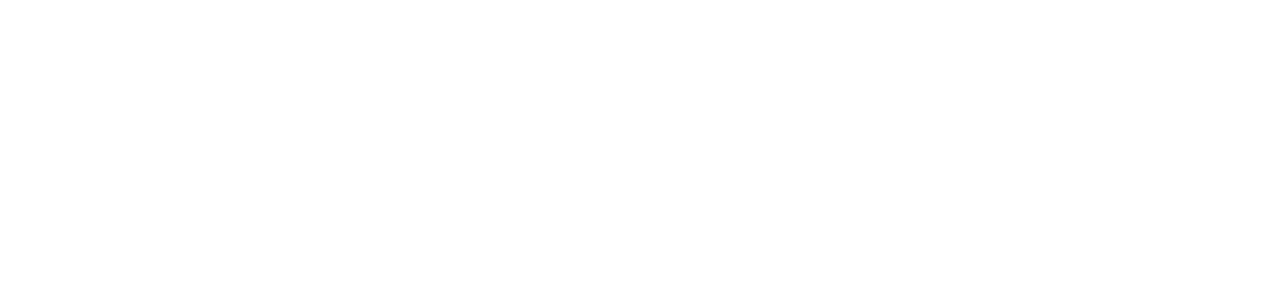
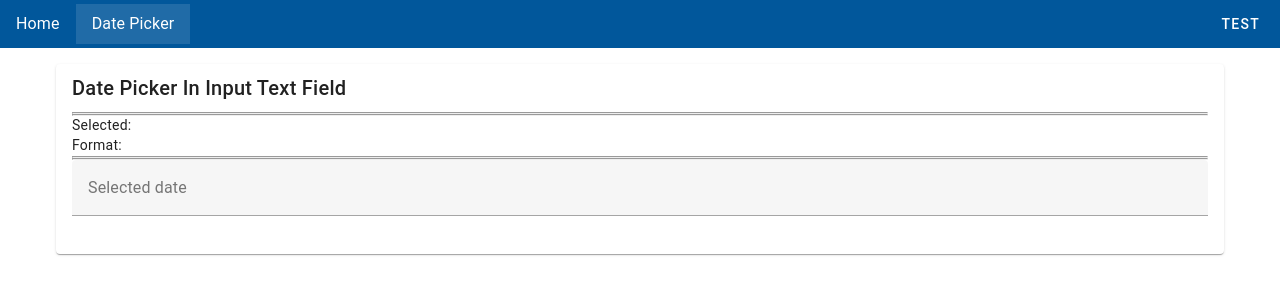
Before and after one commit to saif01/vue-3-vuetify-3-vite, a Vue app: page /date-picker in a window 1280 px wide. Before the commit this address had no page. Shown: the top 300 px of the page. Built offline with nearby package versions, Linux system fonts and the light colour scheme.

Commit message:
up date picker

```diff
--- a/src/App.vue
+++ b/src/App.vue
@@ -1,8 +1,7 @@
-
-
 <template>
   <v-app>
     <v-main>
+      <NavBar />
       <v-container>
         <router-view />
       </v-container>
@@ -10,4 +9,19 @@
   </v-app>
 </template>
 
+<script>
+
+import NavBar from './views/common/Nav.vue'
+
+export default {
+
+  components: {
+    NavBar,
+  }
+
+
+}
+
+</script>
+
 <style></style>
--- a/src/router/index.js
+++ b/src/router/index.js
@@ -1,19 +1,29 @@
 import { createRouter, createWebHistory } from 'vue-router'
-import HomeView from '../views/HomeView.vue'
+
 
 const router = createRouter({
   history: createWebHistory(import.meta.env.BASE_URL),
   routes: [
     {
       path: '/',
-      name: 'home',
-      component: () => import('./../views/HomeView.vue')
+      name: 'Home',
+      component: () => import('./../views/Dashboard.vue')
     },
     {
-      path: '/about',
-      name: 'about',
-      component: () => import('../views/AboutView.vue')
-    }
+      path: '/date-picker',
+      name: 'DatePicker',
+      component: () => import('../views/pages/date-picker/index.vue')
+    },
+    {
+      path: '/test',
+      name: 'Test',
+      component: () => import('../views/pages/test/index.vue')
+    },
+    {
+      path: '/test-2',
+      name: 'Test2',
+      component: () => import('../views/pages/test2/index.vue')
+    },
   ]
 })
 
--- /dev/null
+++ b/src/views/Dashboard.vue
@@ -0,0 +1,35 @@
+<script lang="ts">
+export default {
+    data() {
+        return {
+            test: "Vue running",
+            counter: 0,
+        };
+    },
+};
+</script>
+
+<template>
+    <h1>Vue 3 + Vuetify + Vite Application Test 2</h1>
+    {{ test }}
+    <h3>{{ counter }}</h3>
+
+    <v-btn color="success" class="mr-2" @click="counter++" icon="mdi-plus-circle"></v-btn>
+    <v-btn color="error" @click="counter--" icon="mdi-minus-circle"></v-btn>
+
+    <v-list-group value="Test">
+        <template v-slot:activator="{ props }">
+            <v-list-item v-bind="props" title="Test"></v-list-item>
+        </template>
+
+        <v-list-item router link :to="{ name: 'Test' }" title="Test"></v-list-item>
+
+
+    </v-list-group>
+</template>
+
+<style scoped>
+.read-the-docs {
+    color: #888;
+}
+</style>
--- /dev/null
+++ b/src/views/common/Nav.vue
@@ -0,0 +1,42 @@
+<template>
+    <div>
+
+        <v-app-bar density="compact" color="light-blue-darken-4" flat>
+
+
+            <v-list-item router link :to="{ name: 'Home' }" title="Home"></v-list-item>
+
+            <v-list-item router link :to="{ name: 'DatePicker' }" title="Date Picker"></v-list-item>
+
+            <v-spacer></v-spacer>
+            <v-menu open-on-hover>
+                <template v-slot:activator="{ props }">
+                    <v-btn v-bind="props" router link>
+                        Test
+                    </v-btn>
+                </template>
+                <v-list>
+                    <v-list-item link router :to="{ name: 'Test' }" title="Test"></v-list-item>
+                    <v-list-item link router :to="{ name: 'Test2' }" title="Test 2"></v-list-item>
+                </v-list>
+            </v-menu>
+
+
+
+        </v-app-bar>
+
+
+    </div>
+</template>
+
+<script>
+
+export default {
+    data() {
+        return {
+            drawer: true,
+        }
+    }
+}
+
+</script>
--- /dev/null
+++ b/src/views/pages/date-picker/index.vue
@@ -0,0 +1,73 @@
+<template>
+    <v-card>
+        <v-card-title>Date Picker In Input Text Field</v-card-title>
+        <v-card-text>
+            <hr />
+            <hr />
+            Selected: {{ selectedDate }} <br /> Format: {{ dbFormatDate }}
+            <hr />
+            <hr />
+            <v-menu v-model="isMenuOpen" :close-on-content-click="false">
+                <template v-slot:activator="{ props }">
+                    <v-text-field label="Selected date" :model-value="selectedDate2" readonly v-bind="props"></v-text-field>
+                </template>
+                <v-date-picker hide-header position="sticky" v-model="selectedDate"
+                    @update:modelValue="(isMenuOpen = false)"></v-date-picker>
+
+            </v-menu>
+        </v-card-text>
+    </v-card>
+</template>
+
+<script>
+export default {
+    data() {
+        return {
+            isMenuOpen: null,
+            selectedDate: null,
+            dbFormatDate: null,
+        }
+    },
+
+    computed: {
+        selectedDate2() {
+            if (this.selectedDate) {
+                return this.frmtInsideDate(this.selectedDate)
+            }
+        },
+    },
+
+
+
+    methods: {
+        frmtInsideDate(date) {
+            if (!date) return ''
+            // Convert the input string to a Date object
+            const inputDate = new Date(date)
+
+            // Extract day, month, and year components
+            const dday = inputDate.getDate()
+            const mmonth = inputDate.getMonth() + 1 // Note: Months are zero-indexed, so we add 1
+            const YYYY = inputDate.getFullYear()
+
+            const DD = dday.toString().padStart(2, '0')
+            const MM = mmonth.toString().padStart(2, '0')
+
+            // DD/MM/YYYY
+            const formattedDate = `${DD}/${MM}/${YYYY}`
+            // YYYY-MM-DD
+            this.dbFormatDate = `${YYYY}-${MM}-${DD}`
+
+            //console.log(formattedDate) // Output: "28/12/2023"
+
+            return formattedDate
+        },
+    },
+}
+</script>
+
+<style>
+.v-picker__actions {
+    display: none;
+}
+</style>
--- /dev/null
+++ b/src/views/pages/test/index.vue
@@ -0,0 +1,5 @@
+<template>
+    <div>
+        <h1>This is Test</h1>
+    </div>
+</template>
--- /dev/null
+++ b/src/views/pages/test2/index.vue
@@ -0,0 +1,5 @@
+<template>
+    <div>
+        <h1>This is Test 2</h1>
+    </div>
+</template>
```
Also changed, not shown: src/components/HelloWorld.vue (deleted, +0 -25 lines).
